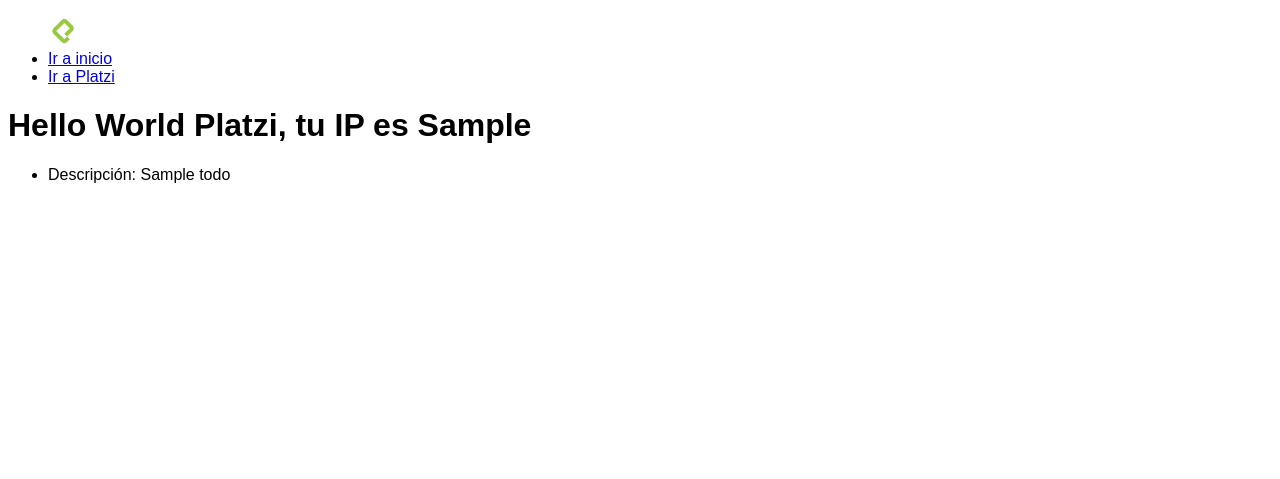
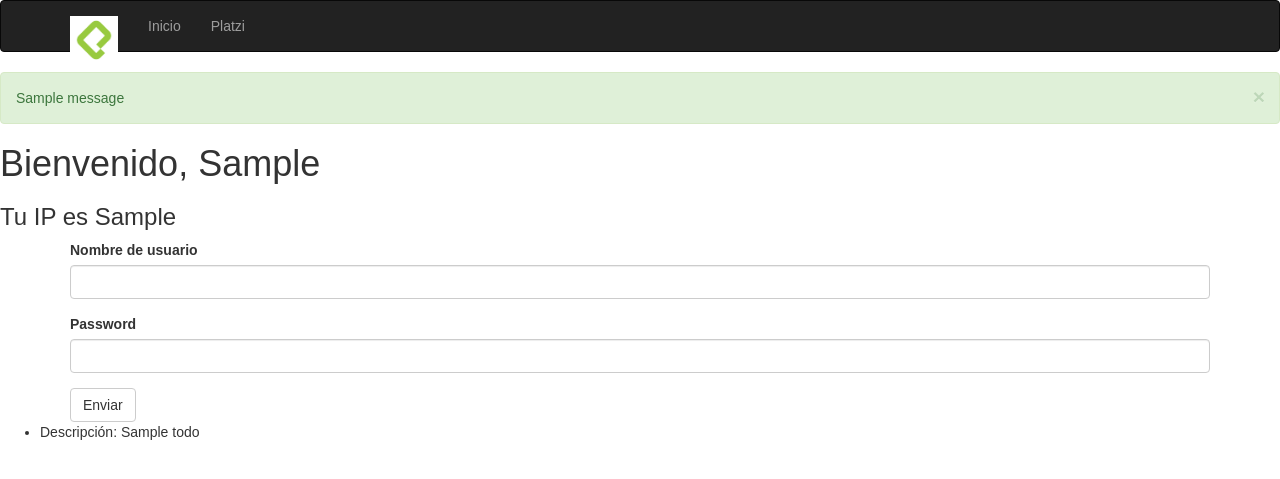
Before and after one commit to kevinduhamelhayes/flask, a Flask app: template templates/hello.html in a window 1280 px wide. Shown: the top 479 px of the page. Run offline with Flask 2, Linux system fonts and the light colour scheme; the template is opened without the code that fills it: values that come from a table or form of the project are taken from there, most other values are stand-ins (such as "Sample title", 1, 10 or a date in 2020); one stand-in notice (Sample message) is shown; some libraries are stand-ins or nearby versions.

Commit message:
modificators

```diff
--- a/main.py
+++ b/main.py
@@ -1,18 +1,31 @@
-from flask import Flask, request, make_response, redirect, render_template
+from flask import Flask, request, make_response, redirect, render_template, session, url_for, flash
 from flask_bootstrap import Bootstrap
+from flask_wtf import FlaskForm
+from wtforms.fields import StringField, PasswordField, SubmitField
+from wtforms.validators import DataRequired
 
 app = Flask(__name__)
 bootstrap = Bootstrap(app)
 
+app.config['SECRET_KEY'] = 'SUPER SECRETO'
+
+
 todos = ['Comprar cafe', 'Enviar solicitud de compra', 'Entregar video a productor ']
+
+
+class LoginForm(FlaskForm):
+    username = StringField('Nombre de usuario', validators=[DataRequired()])
+    password = PasswordField('Password', validators=[DataRequired()])
+    submit = SubmitField('Enviar')
 
 
 @app.errorhandler(404)
 def not_found(error):
     return render_template('404.html', error=error)
 
+
 @app.errorhandler(500)
-def internal_error(error):
+def server_error(error):
     return render_template('500.html', error=error)
 
 
@@ -21,17 +34,30 @@ def index():
     user_ip = request.remote_addr
 
     response = make_response(redirect('/hello'))
-    response.set_cookie('user_ip', user_ip)
+    session['user_ip'] = user_ip
 
     return response
 
 
-@app.route('/hello')
+@app.route('/hello', methods=['GET', 'POST'])
 def hello():
-    user_ip = request.cookies.get('user_ip')
+    user_ip = session.get('user_ip')
+    login_form = LoginForm()
+    username = session.get('username')
+
     context = {
         'user_ip': user_ip,
         'todos': todos,
+        'login_form': login_form,
+        'username': username
     }
 
+    if login_form.validate_on_submit():
+        username = login_form.username.data
+        session['username'] = username
+
+        flash('Nombre de usario registrado con éxito!')
+
+        return redirect(url_for('index'))
+
     return render_template('hello.html', **context)
--- a/requirements.txt
+++ b/requirements.txt
@@ -0,0 +1,3 @@
+flask
+flask-bootstrap
+flask-wtf
--- a/templates/base.html
+++ b/templates/base.html
@@ -1,17 +1,30 @@
-<!DOCTYPE html>
-<html lang="en">
-<head>
-<meta charset="UTF-8">
-<title>
+{% extends 'bootstrap/base.html' %}
+
+{% block head %}
+    {{ super() }}
+
+    <title>
         {% block title %}Flask Platzi |{% endblock %}
     </title>
-<link rel="stylesheet" href="{{ url_for('static', filename='css/main.css')}}">
-</head>
-<body>
-<header>
-{% include 'navbar.html' %}
-</header>
-{% block content %}
+    <link rel="stylesheet" href="{{ url_for('static', filename='css/main.css')}}">
 {% endblock %}
-</body>
-</html>
+
+{% block body %}
+    {% block navbar %}
+        {% include 'navbar.html' %}
+    {% endblock %}
+
+    {% for message in get_flashed_messages() %}
+        <div class="alert alert-success alert-dismissible">
+            <button type="button"
+                    data-dismiss="alert"
+                    class="close">&times;</button>
+            {{ message }}
+        </div>
+    {% endfor %}
+
+    {% block content %}{% endblock %}
+    {% block scripts %}
+        {{ super() }}
+    {% endblock %}
+{% endblock %}
--- a/templates/hello.html
+++ b/templates/hello.html
@@ -1,5 +1,6 @@
 {% extends 'base.html' %}
 {% import 'macros.html' as macros %}
+{% import 'bootstrap/wtf.html' as wtf %}
 
 {% block title %}
     {{ super() }}
@@ -7,11 +8,23 @@
 {% endblock %}
 
 {% block content %}
+    {% if username %}
+        <h1>Bienvenido, {{ username | capitalize }}</h1>
+    {% endif %}
+
     {% if user_ip %}
-        <h1>Hello World Platzi, tu IP es {{ user_ip }}</h1>
+        <h3>Tu IP es {{ user_ip }}</h3>
     {% else %}
         <a href="{{ url_for('index') }}">Ir a inicio</a>
     {% endif %}
+
+    <div class="container">
+        <!--<form action="{{ url_for('hello')}}" method="POST">-->
+            <!--{{ login_form.username }}-->
+            <!--{{ login_form.username.label }}-->
+        <!--</form>-->
+        {{ wtf.quick_form(login_form) }}
+    </div>
 
     <ul>
         {% for todo in todos %}
--- a/templates/navbar.html
+++ b/templates/navbar.html
@@ -1,7 +1,27 @@
-<nav>
-    <ul>
-    <img src="{{ url_for('static', filename='images/platzi.png')}}" alt="Platzi Logo">
-    <li><a href="{{ url_for('index') }}">Ir a inicio</a></li>
-    <li><a href="https://platzi.com" target="_blank">Ir a Platzi</a></li>
+
+<div class="navbar navbar-inverse" role="navigation">
+    <div class="container">
+    <div class="navbar-header">
+    <button type="button"
+                        class="navbar-toggle"
+                        data-toggle="collapse"
+                        data-target=".navbar-collapse">
+    <span class="sr-only">Toggle navigation</span>
+    <span class="icon-bar"></span>
+    <span class="icon-bar"></span>
+    <span class="icon-bar"></span>
+    </button>
+    <a class="navbar-brand" href="{{ url_for('index') }}">
+    <img src="{{ url_for('static', filename='images/platzi.png') }}"
+                         style="max-width: 48px"
+                         alt="Platzi logo">
+    </a>
+    </div>
+    <div class="navbar-collapse collapse">
+    <ul class="nav navbar-nav">
+    <li><a href="{{ url_for('index') }}">Inicio</a></li>
+    <li><a href="https://platzi.com" target="_blank">Platzi</a></li>
     </ul>
-    </nav>
+    </div>
+    </div>
+    </div>
```
Also changed, not shown: static/css/main.css (+7 -1 lines).
